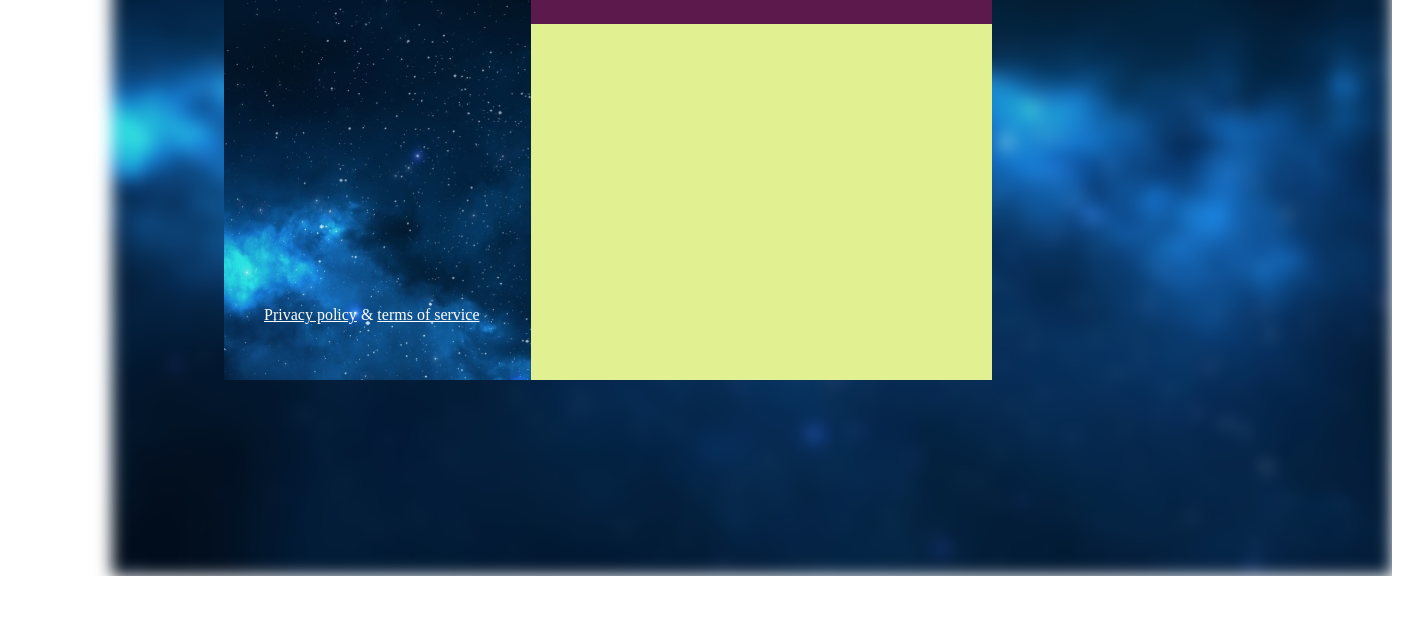
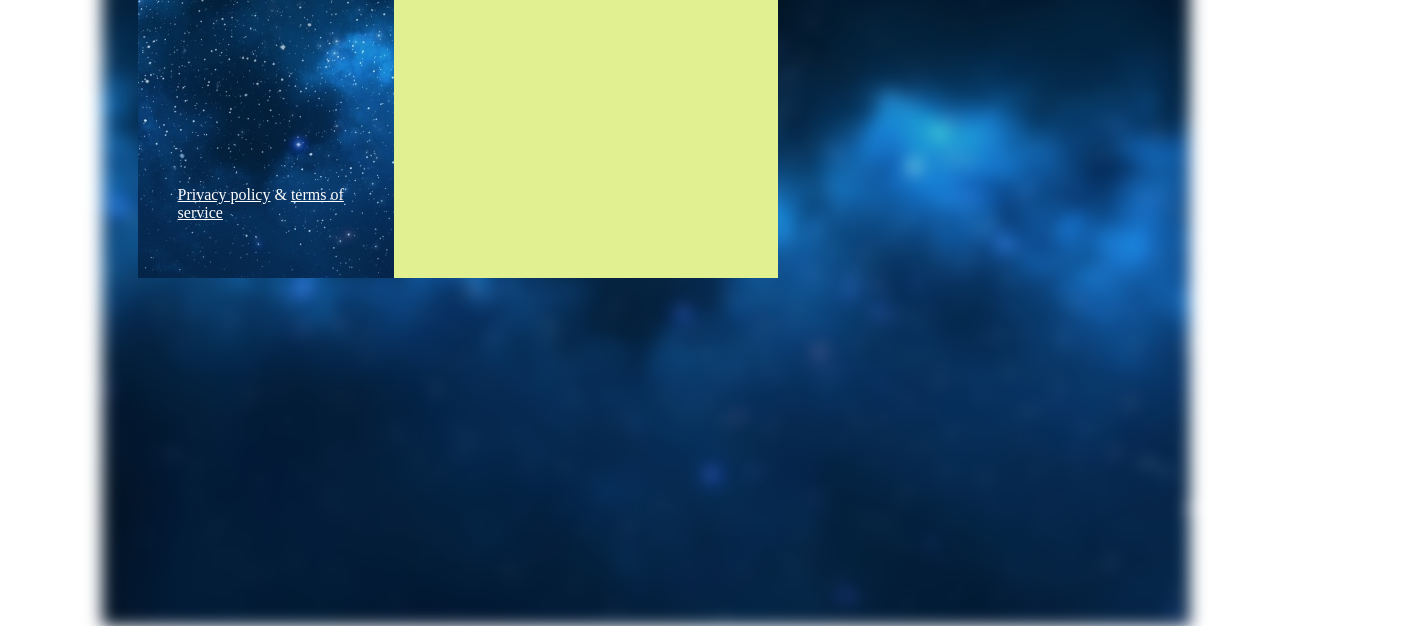
Before and after one commit to Laurisdid/7_login, a website: page index.html in a window 1280 px wide. Shown: the part 376-1002 px from the top of the page, 1421 px wide, since content can reach past the window. Before the commit the page ends 952 px from the top, so only its background shows below. Drawn offline with Linux system fonts and the light colour scheme.

Commit message:
+some fixes

```diff
--- a/main.css
+++ b/main.css
@@ -3,31 +3,32 @@ body {
     padding: 0;
     vertical-align: top;
     box-sizing: border-box;
-    height: 200%;
-    margin-left: calc(40% - 400px);
+    margin-left: 8%;
+    margin-right: 3%;
     margin-top: 8%;
     width: 100%;
     min-height: 600px;
-    display: block;
-}
-.centerbox{
-    top: 20%;
-    left: calc(40% - 400px);
     display: inline-block;
-    width: 60%;
-    background: rgb(225, 240, 145);
-    margin-left: calc(40% - 400px);
-    margin-top: 8%;
-    position: absolute;
 }
 .backimg{
-    min-height: 850px;
+    min-height: 900px;
+    max-width: 85%;
     background-image: url(../img/space.jpg);
     filter: blur(8px);
     -webkit-filter: blur(8px);
   background-position: center;
   background-repeat: no-repeat;
   background-size: cover;
+}
+.centerbox{
+    top: 5%;
+    left: 2%;
+    display: inline-block;
+    width: 50%;
+    background: rgb(225, 240, 145);
+    margin-left: calc(40% - 400px);
+    margin-top: 8%;
+    position: absolute;
 }
 .boxright{
     float: right;
@@ -44,6 +45,8 @@ body {
     background: rgb(58, 143, 72);
     box-sizing: border-box;
     background-image: url(../img/space.jpg);
+    background-position: center;
+    background-size: auto;
 
 
 }
```
Also changed, not shown: index.html (+1 -0 lines).
